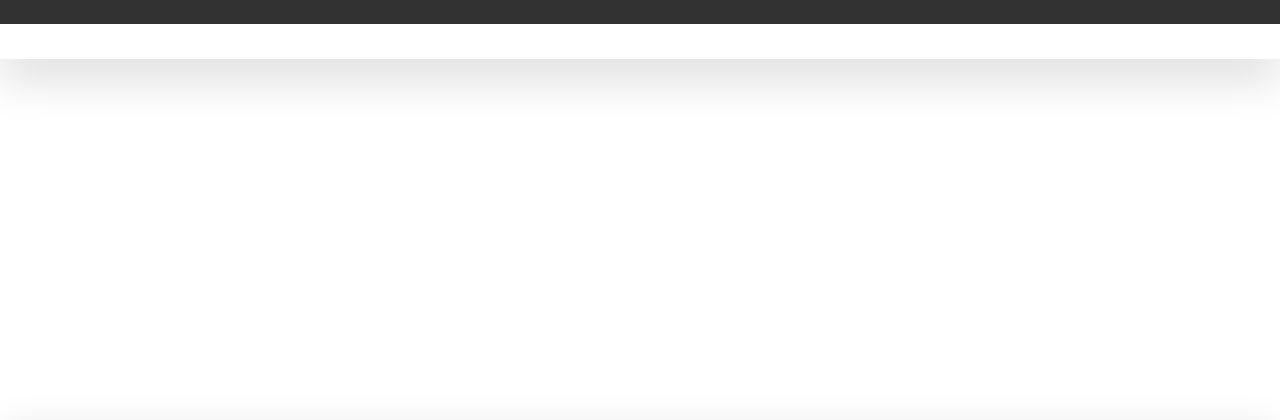
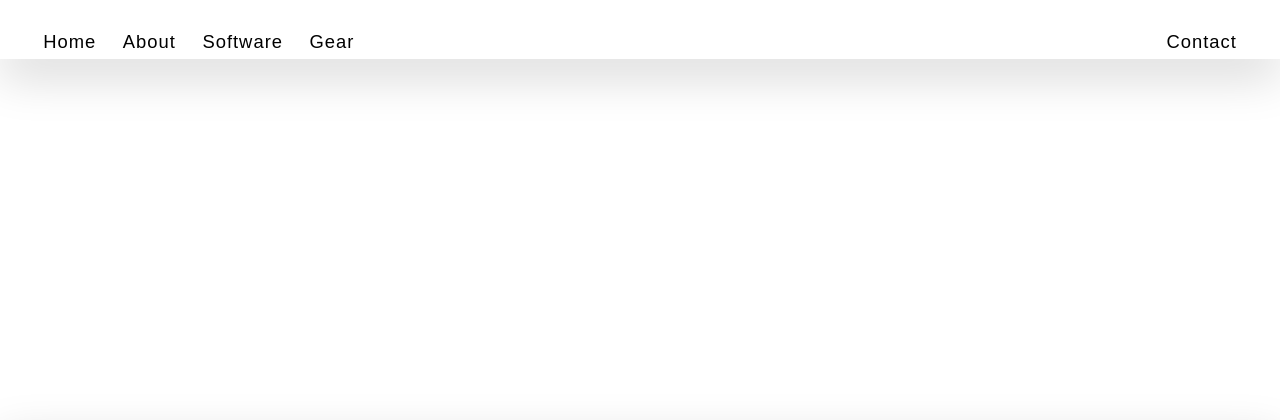
Before and after one commit to MikelGV/Personal-Website, a Flask app: template src/templates/gear.html in a window 1280 px wide. Shown: the top 420 px of the page. Run offline with Flask 2, Linux system fonts and the light colour scheme; the template is opened without the code that fills it, so the values that code supplies are empty.

Commit message:
font changed

```diff
--- a/src/flaskr/static/css/header.css
+++ b/src/flaskr/static/css/header.css
@@ -23,9 +23,9 @@ nav {
   nav a {
     width: 100%;
     height: 100%;
-    color: white;
+    color: black;
     text-decoration: none;
-    font-family: Georgia, 'Times New Roman', Times, serif;
+    font-family: Arial, Helvetica, sans-serif;
     font-size: 1.15em;
     font-weight: lighter;
     letter-spacing: 1px;
@@ -44,7 +44,7 @@ nav {
     width: 100%;
     height: 100%;
     z-index: -1;
-    background: rgb(50, 50, 50);
+    background: white;
     transition: .45s ease-in-out;
   }
 
```
